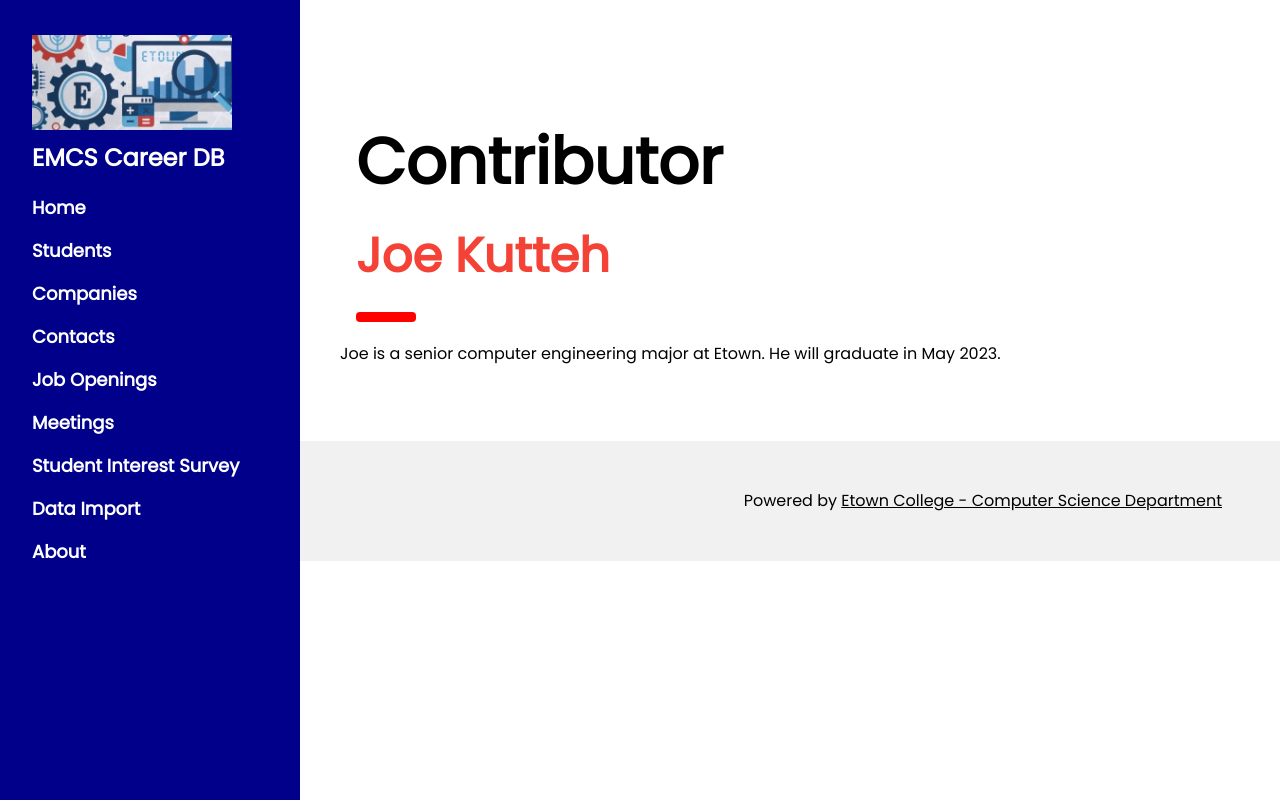
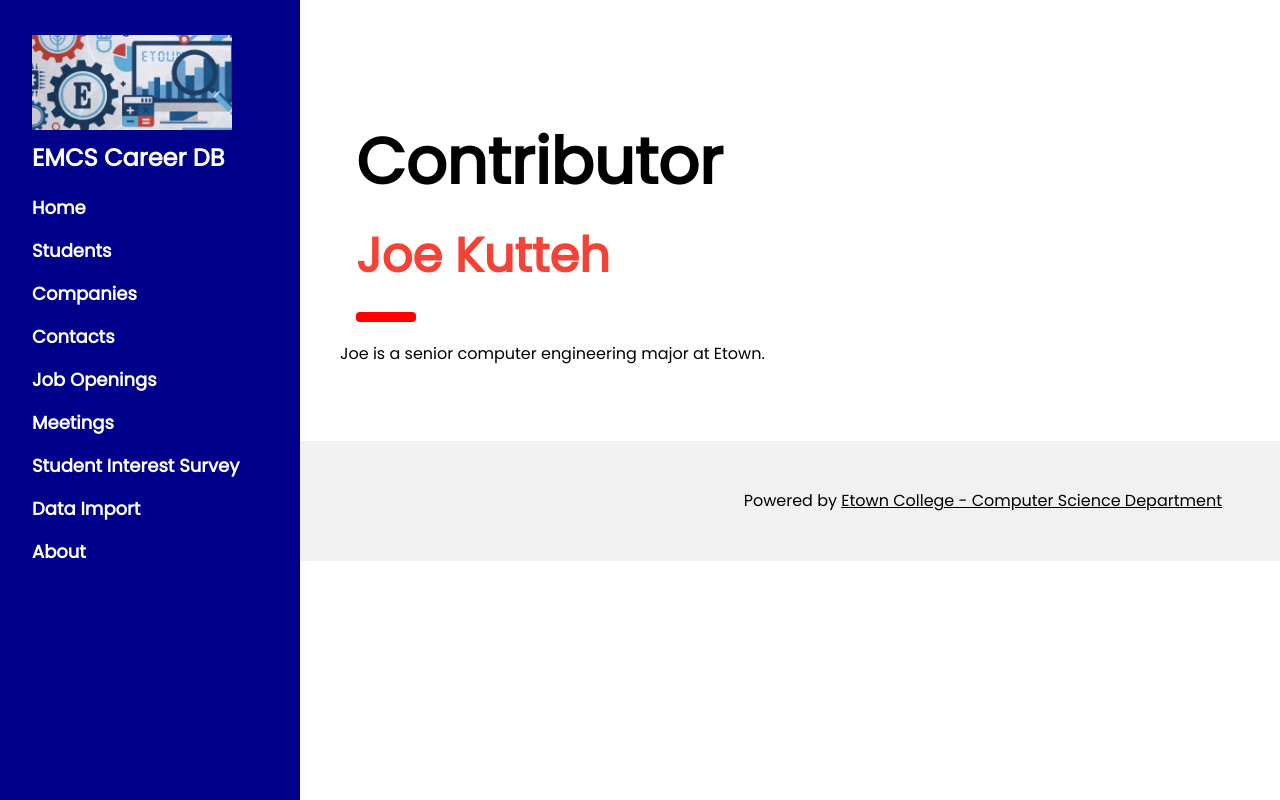
Before and after one commit to reddign/emcs-database, a PHP site: page /contributors/joe_kutteh.php in a window 1280 px wide. Run offline with PHP 8.4, Linux system fonts and the light colour scheme.

```diff
--- a/src/contributors/joe_kutteh.php
+++ b/src/contributors/joe_kutteh.php
@@ -10,7 +10,7 @@ require("../includes/header.php");
     <hr style="width:50px;border:5px solid red" class="w3-round">
   </div>
 
-  Joe is a senior computer engineering major at Etown. He will graduate in May 2023.
+  Joe is a senior computer engineering major at Etown.
 
 <?PHP
 require("../includes/footer.php");
```
